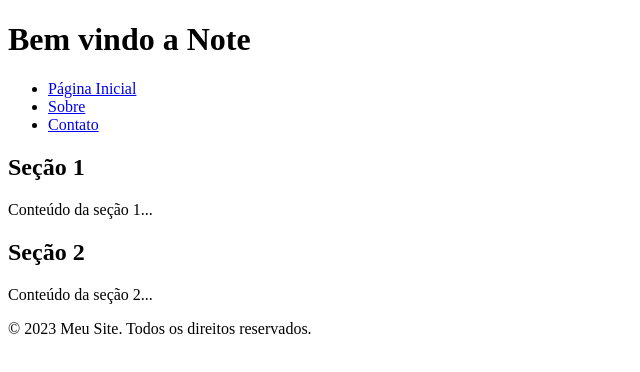
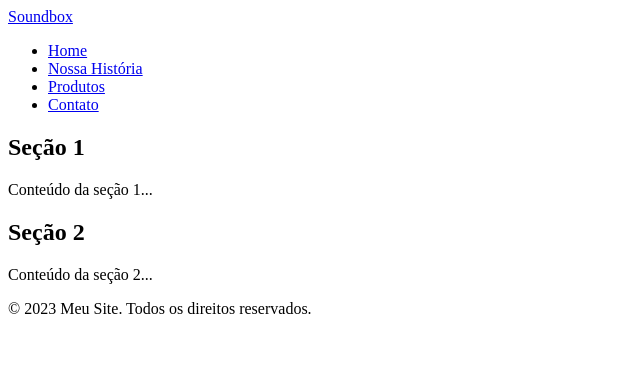
Before and after one commit to ndurantec/cursos_online, a plain HTML site: page index.html in a window 1280 px wide. Shown: the whole page, without its empty margins (0-640 px from the left). Drawn offline with Linux system fonts and the light colour scheme.

Commit message:
Cabeçalho Inicial

```diff
--- a/index.html
+++ b/index.html
@@ -9,14 +9,19 @@
 <body>
     <!-- O conteúdo da sua página vai aqui -->
     <header>
-        <h1>Bem vindo a Note</h1>
-        <nav>
-            <ul>
-                <li><a href="#">Página Inicial</a></li>
-                <li><a href="#">Sobre</a></li>
-                <li><a href="#">Contato</a></li>
-            </ul>
-        </nav>
+        <a href="#" class="logo"><i class='bx bx-headphone'></i>Soundbox</a>
+
+        <ul class="navegação">
+            <li><a href="#">Home</a></li>
+            <li><a href="#">Nossa História</a></li>
+            <li><a href="#">Produtos</a></li>
+            <li><a href="#">Contato</a></li>
+        </ul><!--navegação-->
+
+        <div class="header-icons">
+            <i class='bx bx-cart'></i>
+            <div id="menu"><i class='bx bx-menu'></i></div>
+        </div><!--header-icons-->
     </header>
 
     <section>
```
